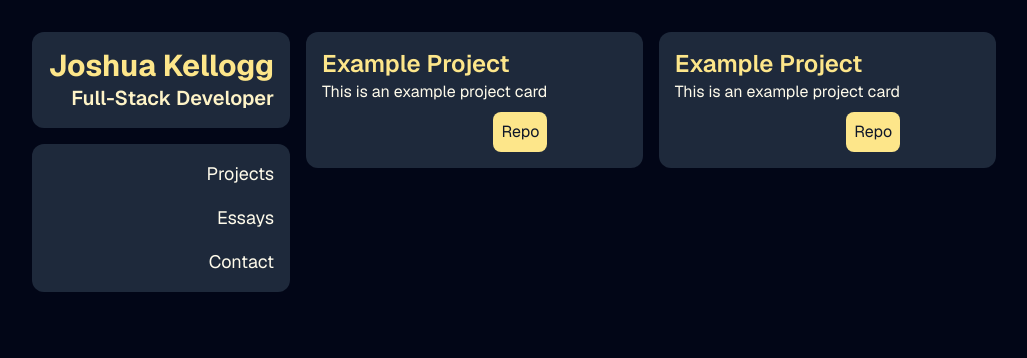
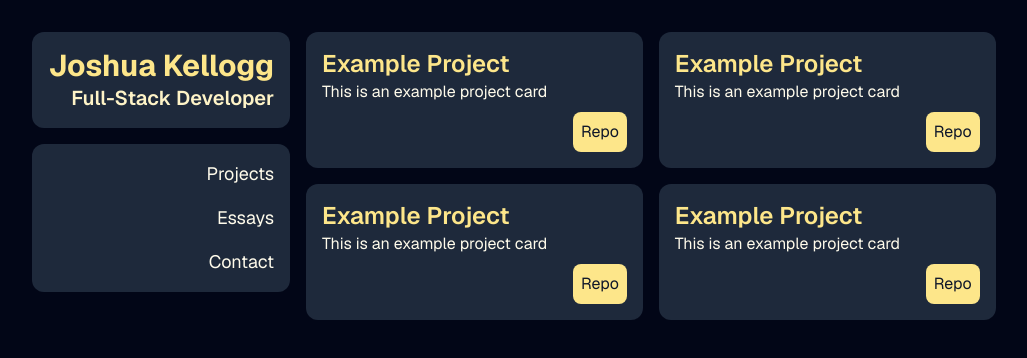
Before and after one commit to jkellogg01/next-personal-site, a Next.js app: page /projects in a window 1280 px wide. Shown: the top 358 px of the page, without its empty margins (126-1153 px from the left). Built offline with nearby package versions, Linux system fonts and the light colour scheme.

Commit message:
programmatic rendering for project cards

```diff
--- a/app/layout.tsx
+++ b/app/layout.tsx
@@ -3,8 +3,6 @@ import { GeistSans } from "geist/font/sans";
 import { GeistMono } from "geist/font/mono";
 import "./globals.css";
 import Nav from "@/components/Nav";
-import Link from "next/link";
-import { useState } from "react";
 
 export const metadata: Metadata = {
   title: "Joshua Kellogg",
--- a/app/not-found.tsx
+++ b/app/not-found.tsx
@@ -1,6 +1,6 @@
 export default function NotFound() {
   return (
-    <div className="bg-slate-800 p-4 rounded-xl sm:w-full max-w-prose">
+    <div className="bg-slate-800 p-4 rounded-xl max-sm:w-full max-w-prose">
       <h2 className="text-2xl text-amber-200 font-bold">404: not found.</h2>
       <p className="text-xl">Ain't Nothing here.</p>
       <p className="text-xl">Y'all best be moving on, compadre.</p>
--- a/app/projects/page.tsx
+++ b/app/projects/page.tsx
@@ -1,30 +1,69 @@
 import ProjectCard from "@/components/ProjectCard";
+import { ProjLink } from "@/components/ProjectCard";
+
+type ShowProject = {
+  title: string;
+  desc?: string;
+  img?: string;
+  links: ProjLink[];
+};
 
 export default function Projects() {
-  return (
-    <div className="grid grid-cols-2 sm:w-full max-w-prose gap-4">
-      <ProjectCard
-        title="Example Project"
-        links={[
+  const projects: ShowProject[] = [
+    {
+      title: "Example Project",
+      links: [
         {
           name: "Repo",
           url: "#",
         },
-        ]}
-      >
-        This is an example project card
-      </ProjectCard>
-      <ProjectCard
-        title="Example Project"
-        links={[
+      ],
+      desc: "This is an example project card",
+    },
+    {
+      title: "Example Project",
+      links: [
         {
           name: "Repo",
           url: "#",
         },
-        ]}
+      ],
+      desc: "This is an example project card",
+    },
+    {
+      title: "Example Project",
+      links: [
+        {
+          name: "Repo",
+          url: "#",
+        },
+      ],
+      desc: "This is an example project card",
+    },
+    {
+      title: "Example Project",
+      links: [
+        {
+          name: "Repo",
+          url: "#",
+        },
+      ],
+      desc: "This is an example project card",
+    },
+  ]
+
+  return (
+    <div className="grid grid-cols-2 sm:w-full max-w-prose gap-4">
+      {projects.map(({ title, links, desc, img }, index) => (
+        <ProjectCard
+          key={index}
+          title={title}
+          links={links}
+          image={img}
         >
-        This is an example project card
+          {desc}
         </ProjectCard>
+      ))}
     </div>
   );
 }
--- a/components/ProjectCard.tsx
+++ b/components/ProjectCard.tsx
@@ -1,6 +1,4 @@
-import { ReactElement } from "react";
-
-type Link = {
+export type ProjLink = {
   name: string;
   url: string;
 };
@@ -14,12 +12,12 @@ export default function ProjectCard({
   children: React.ReactNode;
   title: string;
   image?: string;
-  links?: Link[];
+  links?: ProjLink[];
 }) {
   return (
     <div className="bg-slate-800 rounded-xl flex flex-row">
       <img className="bg-red-500 object-cover rounded-l-xl" src={image} />
-      <div className="p-4">
+      <div className="p-4 w-full">
         <h2 className="text-2xl text-amber-200 font-semibold">{title}</h2>
         <p>{children}</p>
         <div className="flex flex-row gap-2 pt-2 items-center justify-end">
```
Also changed, not shown: public/essays/on-markdown.md (added, +1 -0 lines). Lines whose indentation alone changed are shown as unchanged.
